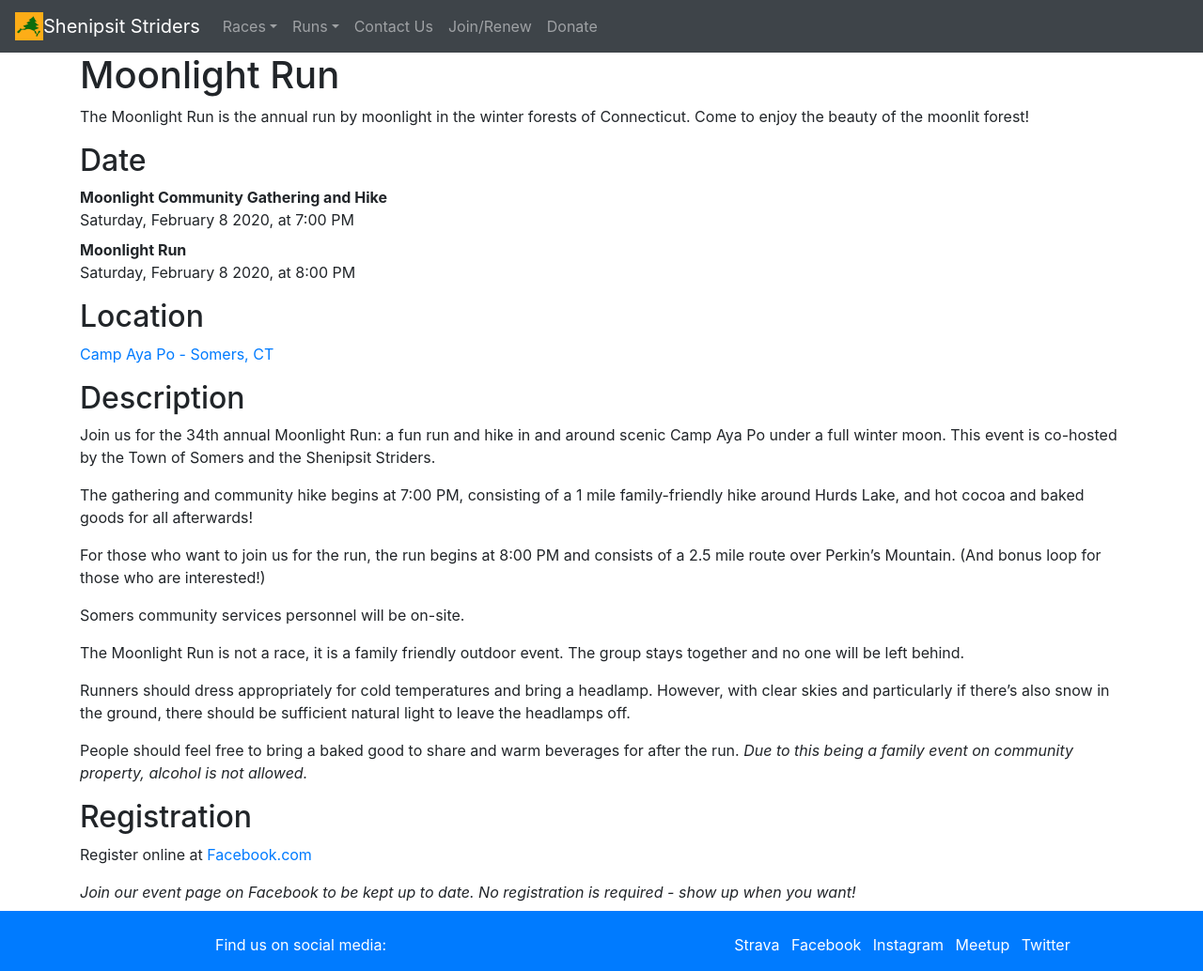
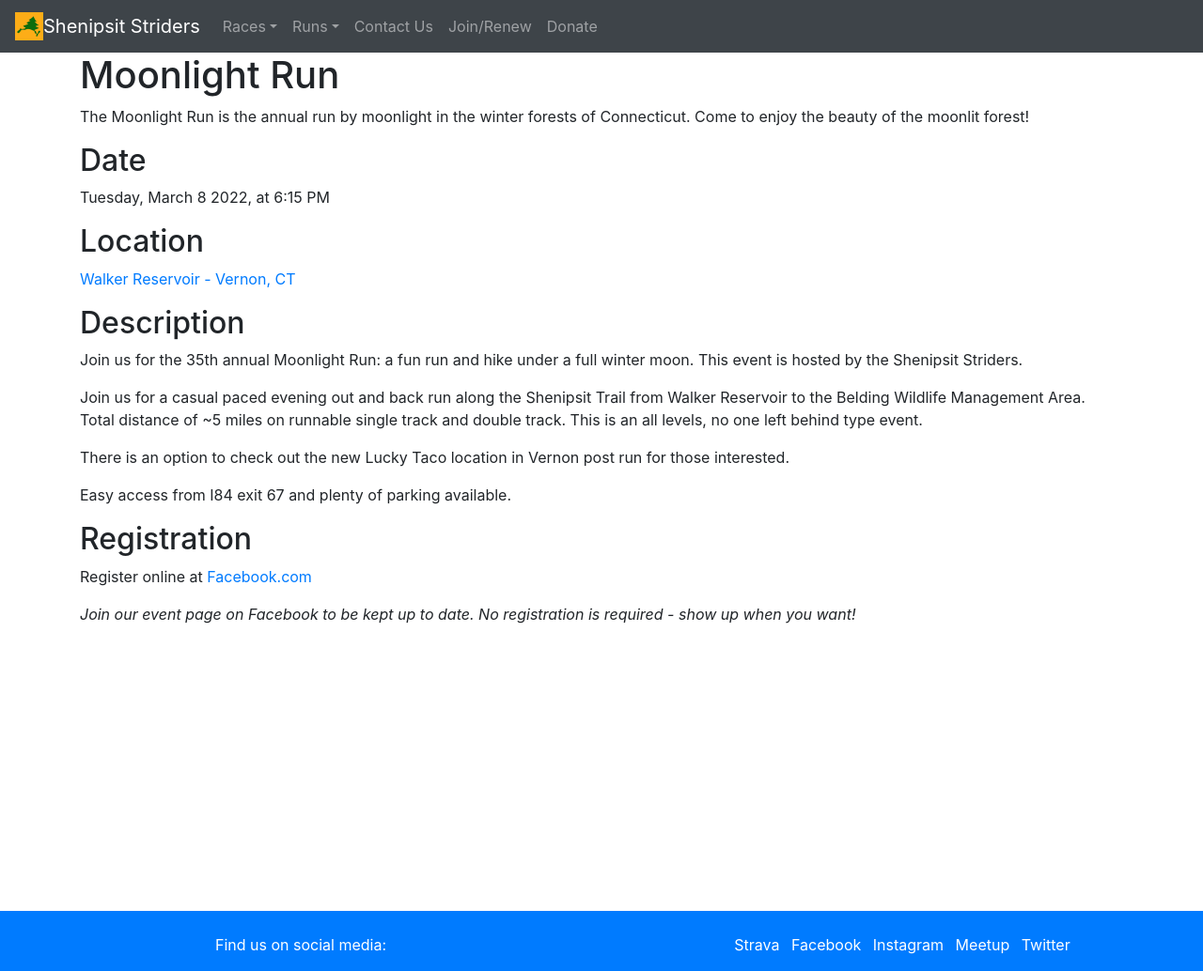
Before and after one commit to ShenipsitStriders/ShenipsitStriders.github.io, a Jekyll site: the page built from _fun-runs/moonlight-run.md, in a window 1280 px wide and 1034 px high. Shown: the whole window at 94% size. Built offline with Jekyll 4.4.1, drawn with Linux system fonts in a browser that asks for light colours.

Commit message:
Update Moonlight Run for 2022 info

```diff
--- a/_fun-runs/moonlight-run.md
+++ b/_fun-runs/moonlight-run.md
@@ -3,34 +3,26 @@ layout: event
 title: Moonlight Run
 description: The Moonlight Run is the annual run by moonlight in the winter forests of Connecticut. Come to enjoy the beauty of the moonlit forest!
 event:
-  - name: Moonlight Community Gathering and Hike
-    date: "2020-02-08T19:00:00-05:00"
   - name: Moonlight Run
-    date: "2020-02-08T20:00:00-05:00"
+    date: "2022-03-08T18:15:00-04:00"
 location:
-  - address: Camp Aya Po - Somers, CT
-    map: https://goo.gl/maps/z6KrVoG5eqJ2
+  - address: Walker Reservoir - Vernon, CT
+    map: https://goo.gl/maps/bXCk7LjcjRknTjhc7
 redirect_from:
   - /fun-runs/moonlight-run.htm
 registration:
-  - url: https://www.facebook.com/events/2238293456474408/
+  - url: https://www.facebook.com/events/353998680069825/
     add_info: |
         *Join our event page on Facebook to be kept up to date. No registration is required - show up when you want!*
 ---
 
 ## Description
 
-Join us for the 34th annual Moonlight Run: a fun run and hike in and around scenic Camp Aya Po under a full winter moon.
-This event is co-hosted by the Town of Somers and the Shenipsit Striders.
+Join us for the 35th annual Moonlight Run: a fun run and hike under a full winter moon.
+This event is hosted by the Shenipsit Striders.
 
-The gathering and community hike begins at 7:00 PM, consisting of a 1 mile family-friendly hike around Hurds Lake, and hot cocoa and baked goods for all afterwards!
+Join us for a casual paced evening out and back run along the Shenipsit Trail from Walker Reservoir to the Belding Wildlife Management Area. Total distance of ~5 miles on runnable single track and double track. This is an all levels, no one left behind type event.
 
-For those who want to join us for the run, the run begins at 8:00 PM and consists of a 2.5 mile route over Perkin's Mountain. (And bonus loop for those who are interested!)
+There is an option to check out the new Lucky Taco location in Vernon post run for those interested.
 
-Somers community services personnel will be on-site.
-
-The Moonlight Run is not a race, it is a family friendly outdoor event. The group stays together and no one will be left behind.
-
-Runners should dress appropriately for cold temperatures and bring a headlamp. However, with clear skies and particularly if there’s also snow in the ground, there should be sufficient natural light to leave the headlamps off.
-
-People should feel free to bring a baked good to share and warm beverages for after the run. *Due to this being a family event on community property, alcohol is not allowed.*
+Easy access from I84 exit 67 and plenty of parking available.
```
